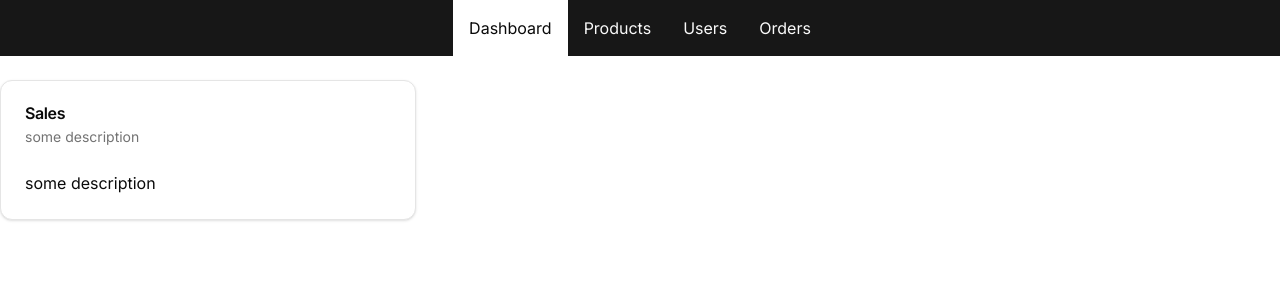
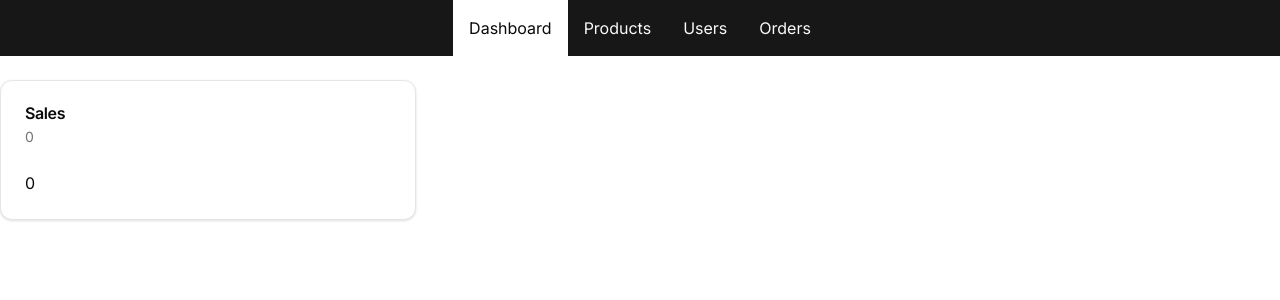
Before and after one commit to Lenny606/ecommerce-nextjs-app, a Next.js app: page /admin in a window 1280 px wide. Shown: the top 300 px of the page. Built offline with nearby package versions, Linux system fonts and the light colour scheme; no server answers; the database is empty.

Commit message:
edit dashboard

```diff
--- a/src/app/admin/page.tsx
+++ b/src/app/admin/page.tsx
@@ -1,18 +1,38 @@
 import {Card, CardContent, CardDescription, CardHeader, CardTitle} from "@/components/ui/card";
 import {string} from "postcss-selector-parser";
+import db from "@/db/db";
 
-export default function AdminDashboard() {
+async function getSalesData() {
+
+    const data = await db.order.aggregate({
+        _sum: {
+            price: true
+        },
+        _count: true
+    })
+
+    return {
+        amount: data._sum.price || 0,
+        numberOfSales: data._count
+    }
+}
+
+
+export default async function AdminDashboard() {
+
+    const data = await getSalesData()
+
     return (
         <div className={'grid grid-cols-1 md:grid-cols-2 lg:grid-cols-3 gap-4'}>
-            <DashboardCard title={"Sales"} subtitle={"some description "} content={'some description'}/>
+            <DashboardCard title={"Sales"} subtitle={data.numberOfSales} content={data.amount}/>
         </div>
     );
 };
 
 type DashboardCardProps = {
     title: string
-    subtitle: string
-    content: string
+    subtitle: string | number
+    content: string | number
 }
 
 export function DashboardCard({title, subtitle, content}: DashboardCardProps) {
--- /dev/null
+++ b/src/components/ui/card.tsx
@@ -0,0 +1,76 @@
+import * as React from "react"
+
+import { cn } from "@/lib/utils"
+
+const Card = React.forwardRef<
+  HTMLDivElement,
+  React.HTMLAttributes<HTMLDivElement>
+>(({ className, ...props }, ref) => (
+  <div
+    ref={ref}
+    className={cn(
+      "rounded-xl border bg-card text-card-foreground shadow",
+      className
+    )}
+    {...props}
+  />
+))
+Card.displayName = "Card"
+
+const CardHeader = React.forwardRef<
+  HTMLDivElement,
+  React.HTMLAttributes<HTMLDivElement>
+>(({ className, ...props }, ref) => (
+  <div
+    ref={ref}
+    className={cn("flex flex-col space-y-1.5 p-6", className)}
+    {...props}
+  />
+))
+CardHeader.displayName = "CardHeader"
+
+const CardTitle = React.forwardRef<
+  HTMLDivElement,
+  React.HTMLAttributes<HTMLDivElement>
+>(({ className, ...props }, ref) => (
+  <div
+    ref={ref}
+    className={cn("font-semibold leading-none tracking-tight", className)}
+    {...props}
+  />
+))
+CardTitle.displayName = "CardTitle"
+
+const CardDescription = React.forwardRef<
+  HTMLDivElement,
+  React.HTMLAttributes<HTMLDivElement>
+>(({ className, ...props }, ref) => (
+  <div
+    ref={ref}
+    className={cn("text-sm text-muted-foreground", className)}
+    {...props}
+  />
+))
+CardDescription.displayName = "CardDescription"
+
+const CardContent = React.forwardRef<
+  HTMLDivElement,
+  React.HTMLAttributes<HTMLDivElement>
+>(({ className, ...props }, ref) => (
+  <div ref={ref} className={cn("p-6 pt-0", className)} {...props} />
+))
+CardContent.displayName = "CardContent"
+
+const CardFooter = React.forwardRef<
+  HTMLDivElement,
+  React.HTMLAttributes<HTMLDivElement>
+>(({ className, ...props }, ref) => (
+  <div
+    ref={ref}
+    className={cn("flex items-center p-6 pt-0", className)}
+    {...props}
+  />
+))
+CardFooter.displayName = "CardFooter"
+
+export { Card, CardHeader, CardFooter, CardTitle, CardDescription, CardContent }
```
